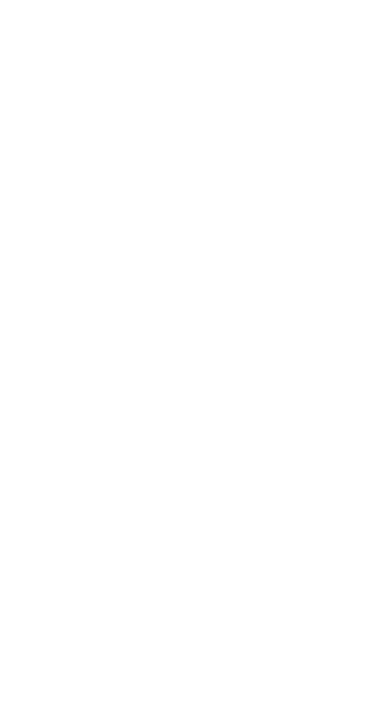
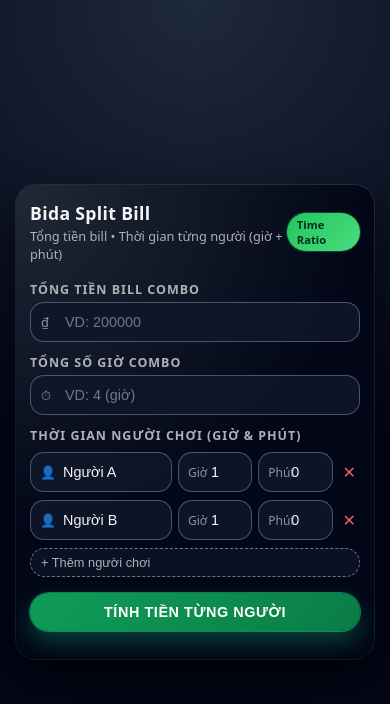
Before and after one commit to nguyenquoccuongcn18/Billiard-calculation, a plain HTML site: page index.html in a window 390 px wide. Drawn offline with nearby package versions, Linux system fonts and the light colour scheme.

Commit message:
Add files via upload

```diff
--- a/index.html
+++ b/index.html
@@ -1,23 +1,149 @@
 <!DOCTYPE html>
 <html lang="vi">
 <head>
-  <meta charset="UTF-8" />
-  <title>Tính tiền Bida theo thời gian</title>
-  <meta name="viewport" content="width=device-width, initial-scale=1" />
+<meta charset="UTF-8">
+<meta name="viewport" content="width=device-width, initial-scale=1.0">
 
-  <!-- CSS -->
-  <link rel="stylesheet" href="style.css" />
+<title>Bida Split Bill - Tính tiền Bida</title>
 
-  <!-- React & ReactDOM CDN -->
-  <script crossorigin src="https://unpkg.com/react@18/umd/react.development.js"></script>
-  <script crossorigin src="https://unpkg.com/react-dom@18/umd/react-dom.development.js"></script>
-  <!-- Babel để dùng JSX trong script.js -->
-  <script src="https://unpkg.com/@babel/standalone/babel.min.js"></script>
+<link rel="stylesheet" href="style.css">
+
 </head>
+
 <body>
-  <div id="root"></div>
 
-  <!-- Code React dùng JSX nằm trong script.js -->
-  <script type="text/babel" src="script.js"></script>
+<div class="app">
+
+  <div class="header">
+    <div class="title-group">
+      <div class="title">Bida Split Bill</div>
+      <div class="subtitle">
+        Tổng tiền bill • Thời gian từng người (giờ + phút)
+      </div>
+    </div>
+    <div class="badge">Time Ratio</div>
+  </div>
+
+
+  <div class="form">
+
+    <div class="field">
+      <label for="totalBill">Tổng tiền bill Combo</label>
+
+      <div class="input-wrapper">
+        <span class="input-prefix">₫</span>
+
+        <input
+          id="totalBill"
+          type="number"
+          placeholder="VD: 200000"
+        >
+
+      </div>
+    </div>
+
+
+    <div class="field">
+      <label for="totalHours">Tổng số giờ Combo</label>
+
+      <div class="input-wrapper">
+        <span class="input-prefix">⏱</span>
+
+        <input
+          id="totalHours"
+          type="number"
+          step="0.1"
+          placeholder="VD: 4 (giờ)"
+        >
+
+      </div>
+    </div>
+
+
+    <div class="field">
+
+      <label>Thời gian người chơi (Giờ & Phút)</label>
+
+      <div class="players" id="playersContainer">
+      </div>
+
+      <button
+        type="button"
+        class="add-btn"
+        id="addPlayerBtn"
+      >
+        + Thêm người chơi
+      </button>
+
+    </div>
+
+
+    <button
+      class="button"
+      id="calculateBtn"
+      type="button"
+    >
+      Tính tiền từng người
+    </button>
+
+  </div>
+
+
+  <div
+    class="error"
+    id="errorBox"
+    style="display:none;"
+  ></div>
+
+
+  <div
+    class="result-card"
+    id="resultCard"
+    style="display:none;"
+  >
+
+    <div class="result-header">
+      <div class="result-title">
+        Kết quả chia tiền
+      </div>
+
+      <div
+        class="chip"
+        id="resultChip"
+      ></div>
+    </div>
+
+
+    <div id="resultPlayers">
+    </div>
+
+
+    <div
+      class="result-line"
+      style="
+      margin-top:8px;
+      border-top:1px dashed rgba(148,163,184,0.5);
+      padding-top:8px;
+      "
+    >
+
+      <span class="result-label">
+        Tổng cộng (theo chia)
+      </span>
+
+      <span
+        class="result-value"
+        id="resultTotal"
+      ></span>
+
+    </div>
+
+  </div>
+
+</div>
+
+
+<script src="script.js"></script>
+
 </body>
 </html>
--- a/style.css
+++ b/style.css
@@ -0,0 +1,313 @@
+:root {
+    --primary: #0f9d58;
+    --primary-dark: #0b7c46;
+    --bg: #0b0b0f;
+    --card-bg: #181820;
+    --text: #f5f5f5;
+    --muted: #b0b0b8;
+    --radius: 14px;
+  }
+
+  * { box-sizing: border-box; }
+
+  body {
+    margin: 0;
+    min-height: 100vh;
+    font-family: system-ui, -apple-system, BlinkMacSystemFont, "Segoe UI", sans-serif;
+    background: radial-gradient(circle at top, #1e293b, #020617 55%);
+    color: var(--text);
+    display: flex;
+    justify-content: center;
+    align-items: center;
+    padding: 16px;
+  }
+
+  .app {
+    width: 100%;
+    max-width: 520px;
+    background: radial-gradient(circle at top left, #1f2937, #020617 60%);
+    border-radius: 24px;
+    padding: 20px 18px 18px;
+    box-shadow:
+      0 18px 45px rgba(0, 0, 0, 0.7),
+      0 0 0 1px rgba(148, 163, 184, 0.2);
+  }
+
+  @media (min-width: 480px) {
+    .app {
+      padding: 24px 22px 20px;
+    }
+  }
+
+  .header {
+    display: flex;
+    align-items: center;
+    justify-content: space-between;
+    margin-bottom: 18px;
+  }
+
+  .title-group {
+    display: flex;
+    flex-direction: column;
+    gap: 2px;
+  }
+
+  .title {
+    font-size: 1.25rem;
+    font-weight: 700;
+    letter-spacing: 0.02em;
+  }
+
+  .subtitle {
+    font-size: 0.8rem;
+    color: var(--muted);
+  }
+
+  .badge {
+    padding: 4px 10px;
+    font-size: 0.7rem;
+    border-radius: 999px;
+    background: linear-gradient(135deg, #22c55e, #4ade80);
+    color: #022c22;
+    font-weight: 600;
+    box-shadow: 0 0 0 1px rgba(34, 197, 94, 0.3);
+  }
+
+  .form {
+    display: flex;
+    flex-direction: column;
+    gap: 12px;
+    margin-bottom: 14px;
+  }
+
+  .field {
+    display: flex;
+    flex-direction: column;
+    gap: 4px;
+  }
+
+  label {
+    font-size: 0.78rem;
+    font-weight: 600;
+    color: var(--muted);
+    text-transform: uppercase;
+    letter-spacing: 0.08em;
+  }
+
+  .input-wrapper {
+    position: relative;
+  }
+
+  input {
+    width: 100%;
+    border-radius: var(--radius);
+    border: 1px solid rgba(148, 163, 184, 0.45);
+    background: rgba(15, 23, 42, 0.9);
+    padding: 11px 12px 11px 38px;
+    font-size: 0.95rem;
+    color: var(--text);
+    outline: none;
+    -webkit-appearance: none;
+  }
+
+  input::placeholder {
+    color: rgba(148, 163, 184, 0.7);
+    font-size: 0.9rem;
+  }
+
+  input:focus {
+    border-color: #22c55e;
+    box-shadow: 0 0 0 1px rgba(34, 197, 94, 0.4);
+  }
+
+  .input-prefix {
+    position: absolute;
+    left: 11px;
+    top: 50%;
+    transform: translateY(-50%);
+    font-size: 0.8rem;
+    color: rgba(148, 163, 184, 0.9);
+  }
+
+  .players {
+    display: flex;
+    flex-direction: column;
+    gap: 8px;
+    margin-top: 4px;
+  }
+
+  .player-row {
+    display: grid;
+    grid-template-columns: minmax(0, 2.1fr) minmax(0, 1.1fr) minmax(0, 1.1fr) auto;
+    gap: 6px;
+    align-items: center;
+  }
+
+  .player-name-wrapper input {
+    padding-left: 32px;
+  }
+
+  .player-prefix {
+    position: absolute;
+    left: 10px;
+    top: 50%;
+    transform: translateY(-50%);
+    font-size: 0.8rem;
+    color: rgba(148, 163, 184, 0.9);
+  }
+
+  .time-input input {
+    padding-left: 32px;
+  }
+
+  .time-prefix {
+    position: absolute;
+    left: 10px;
+    top: 50%;
+    transform: translateY(-50%);
+    font-size: 0.75rem;
+    color: rgba(148, 163, 184, 0.9);
+  }
+
+  .remove-btn {
+    border: none;
+    background: transparent;
+    color: rgba(248, 113, 113, 0.9);
+    font-size: 1rem;
+    padding: 0 4px;
+    cursor: pointer;
+  }
+
+  .add-btn {
+    margin-top: 4px;
+    border: 1px dashed rgba(148, 163, 184, 0.7);
+    background: rgba(15, 23, 42, 0.7);
+    color: var(--muted);
+    border-radius: 999px;
+    padding: 6px 10px;
+    font-size: 0.8rem;
+    display: inline-flex;
+    align-items: center;
+    gap: 4px;
+    cursor: pointer;
+  }
+
+  .button {
+    margin-top: 4px;
+    width: 100%;
+    padding: 12px;
+    border-radius: 999px;
+    border: none;
+    background: linear-gradient(135deg, var(--primary), var(--primary-dark));
+    color: white;
+    font-size: 1rem;
+    font-weight: 600;
+    letter-spacing: 0.04em;
+    text-transform: uppercase;
+    cursor: pointer;
+    box-shadow:
+      0 10px 25px rgba(16, 185, 129, 0.35),
+      0 0 0 1px rgba(16, 185, 129, 0.65);
+    transition: transform 0.08s ease, box-shadow 0.08s ease, filter 0.08s ease;
+  }
+
+  .button:active {
+    transform: translateY(1px) scale(0.995);
+    box-shadow:
+      0 3px 12px rgba(16, 185, 129, 0.3),
+      0 0 0 1px rgba(16, 185, 129, 0.65);
+    filter: brightness(0.96);
+  }
+
+  .button:disabled {
+    opacity: 0.6;
+    cursor: not-allowed;
+    box-shadow: none;
+  }
+
+  .result-card {
+    margin-top: 14px;
+    border-radius: 18px;
+    background: radial-gradient(circle at top, #111827, #020617 65%);
+    border: 1px solid rgba(148, 163, 184, 0.5);
+    padding: 12px 12px 10px;
+    display: flex;
+    flex-direction: column;
+    gap: 6px;
+  }
+
+  .result-header {
+    display: flex;
+    justify-content: space-between;
+    align-items: center;
+    margin-bottom: 4px;
+  }
+
+  .result-title {
+    font-size: 0.85rem;
+    text-transform: uppercase;
+    letter-spacing: 0.12em;
+    color: rgba(148, 163, 184, 0.9);
+    font-weight: 600;
+  }
+
+  .chip {
+    font-size: 0.7rem;
+    padding: 2px 8px;
+    border-radius: 999px;
+    border: 1px solid rgba(148, 163, 184, 0.7);
+    color: rgba(148, 163, 184, 0.9);
+  }
+
+  .result-line {
+    display: flex;
+    justify-content: space-between;
+    align-items: baseline;
+    gap: 6px;
+    font-size: 0.88rem;
+  }
+
+  .result-label {
+    color: var(--muted);
+  }
+
+  .result-value {
+    font-weight: 600;
+    color: #e5e7eb;
+    font-variant-numeric: tabular-nums;
+  }
+
+  .result-name {
+    font-weight: 600;
+    color: #e5e7eb;
+  }
+
+  .error {
+    margin-top: 8px;
+    font-size: 0.8rem;
+    color: #f97373;
+  }
+
+  @media (max-width: 400px) {
+    .title {
+      font-size: 1.1rem;
+    }
+    .app {
+      padding: 16px 14px 14px;
+      border-radius: 20px;
+    }
+    input {
+      padding-left: 34px;
+      font-size: 0.9rem;
+    }
+    .button {
+      padding: 11px;
+      font-size: 0.9rem;
+    }
+    .result-line {
+      font-size: 0.85rem;
+    }
+    .player-row {
+      grid-template-columns: minmax(0, 2.1fr) minmax(0, 1.1fr) minmax(0, 1.1fr) auto;
+    }
+  }
```
